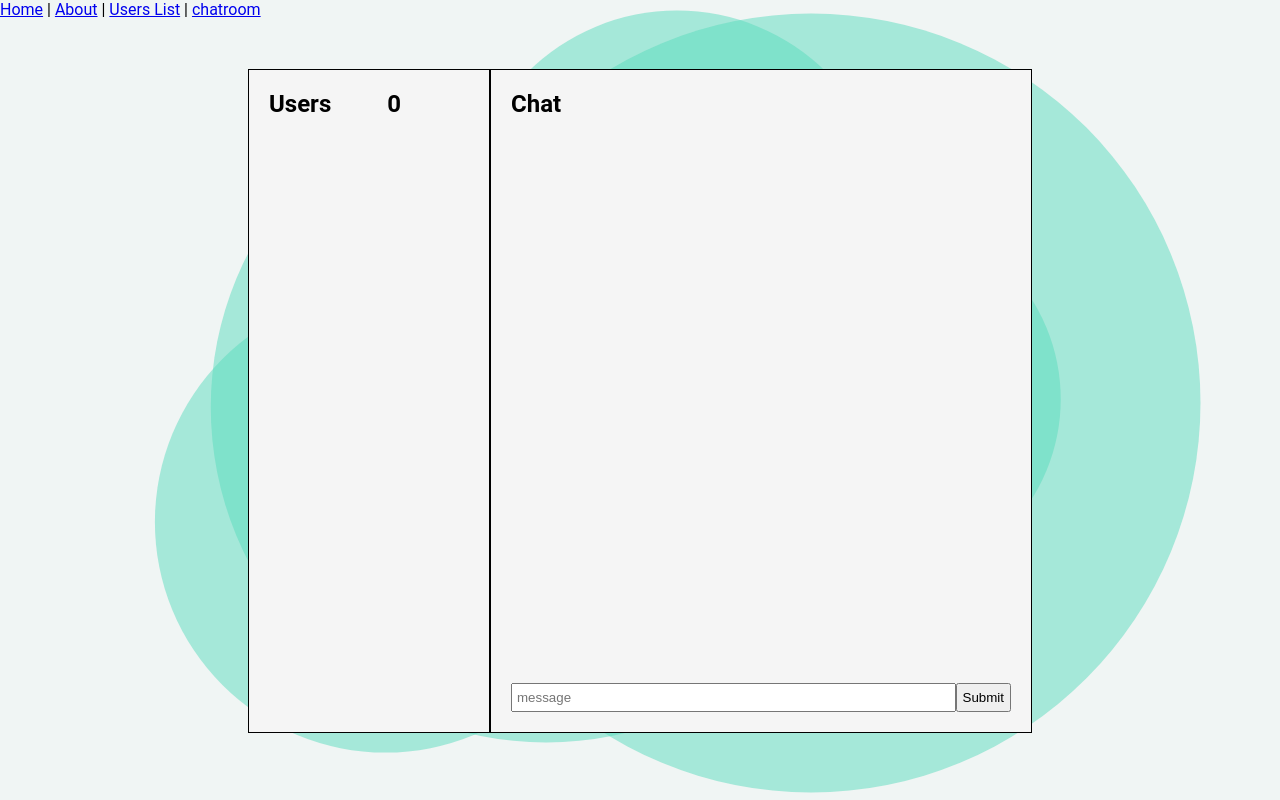
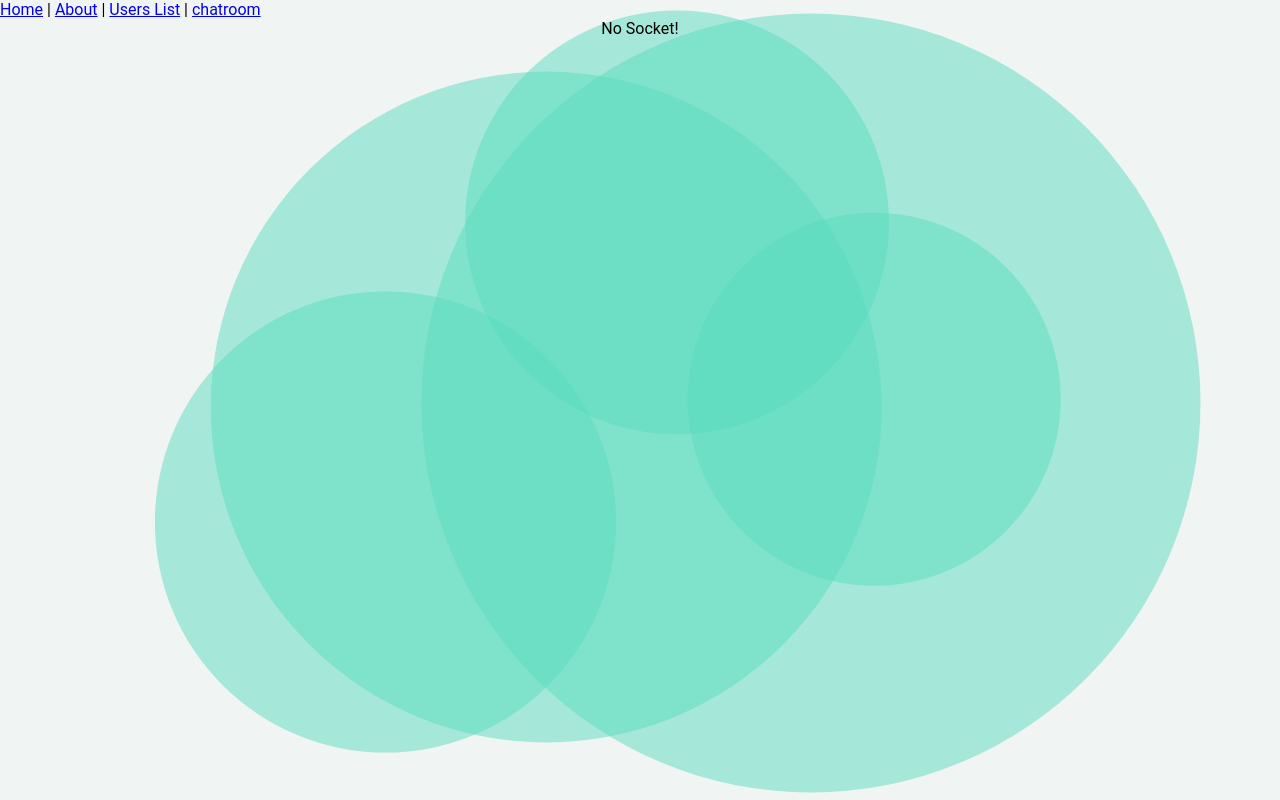
Before and after one commit to florianGierlichs/mychat, a Next.js app: page /chatroom/usa in a window 1280 px wide. Built offline with nearby package versions, Linux system fonts and the light colour scheme.

Commit message:
Fix socket connection

```diff
--- a/components/Chat.tsx
+++ b/components/Chat.tsx
@@ -64,6 +64,10 @@ export default function Chat({ socket, username }: ChatProps): JSX.Element {
         };
     }, [socket]);
 
+    if (!socket) {
+        return <div>No Socket!</div>;
+    }
+
     return (
         <Container>
             <UserContainer>
--- a/pages/chatroom/[room].tsx
+++ b/pages/chatroom/[room].tsx
@@ -27,21 +27,19 @@ const ChatRoom = ({ room, errors }: Props): JSX.Element => {
         if (!errors) {
             const username = checkLocalStorage();
             if (username) {
-                const socket = io();
-                setSocket(socket);
-                socket.emit('joinRoom', { room, username });
+                const socketConnection = io();
+                setSocket(socketConnection);
                 setUsername(username);
             }
         }
+    }, []);
 
+    useEffect(() => {
+        socket?.emit('joinRoom', { room, username });
         return () => {
-            // disconnect funktioniert nicht, weil er sich auf socket = null bezieht und nicht den eigentlichen socket aus dem useeffect
-            // io() müsste wieder außerhalb des useeffect. wenn der username vom server und nicht vom localstorage kommt, sollte das funktionieren
-            // weil dann der component nicht rerendern muss (setUsername())
-            // socket als props muss dann überarbeitet werden. zb nicht mehr als dependency im useeffect array
             socket?.disconnect();
         };
-    }, []);
+    }, [socket]);
 
     if (errors) {
         return (
```
